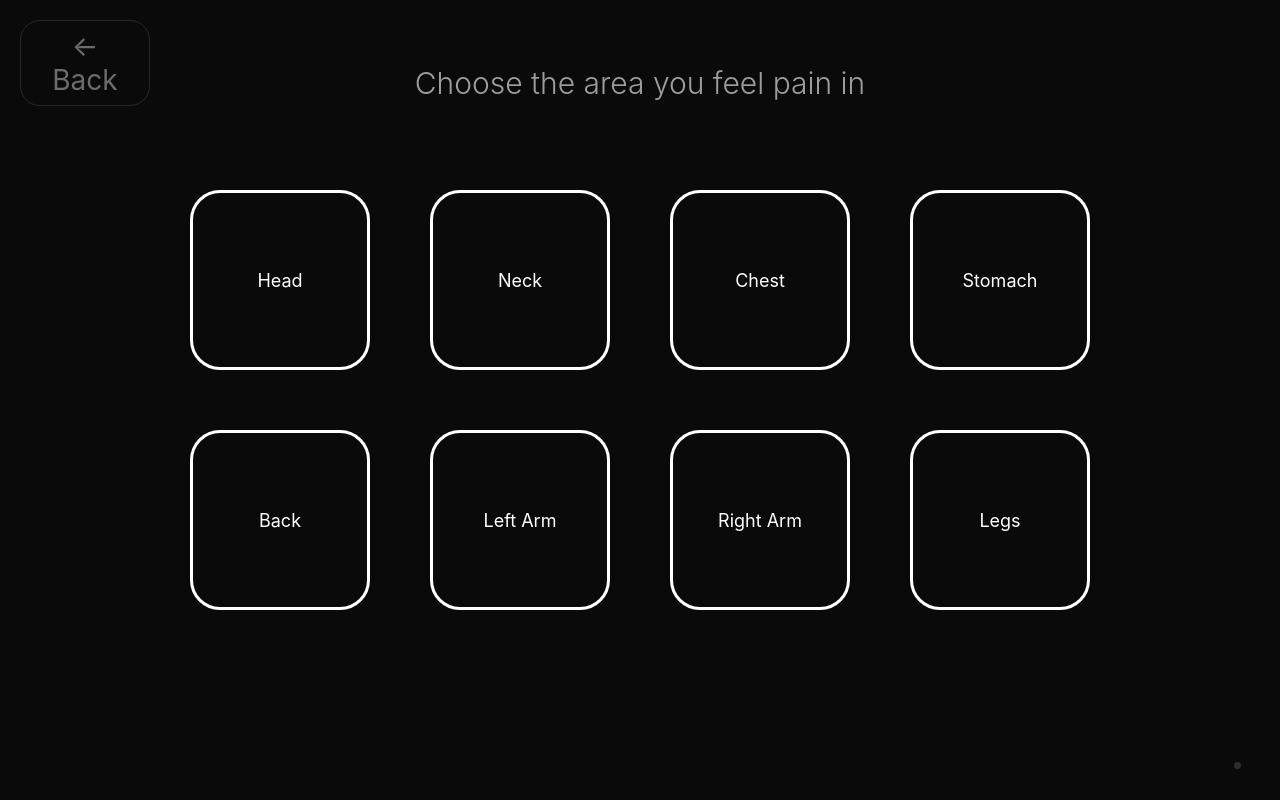
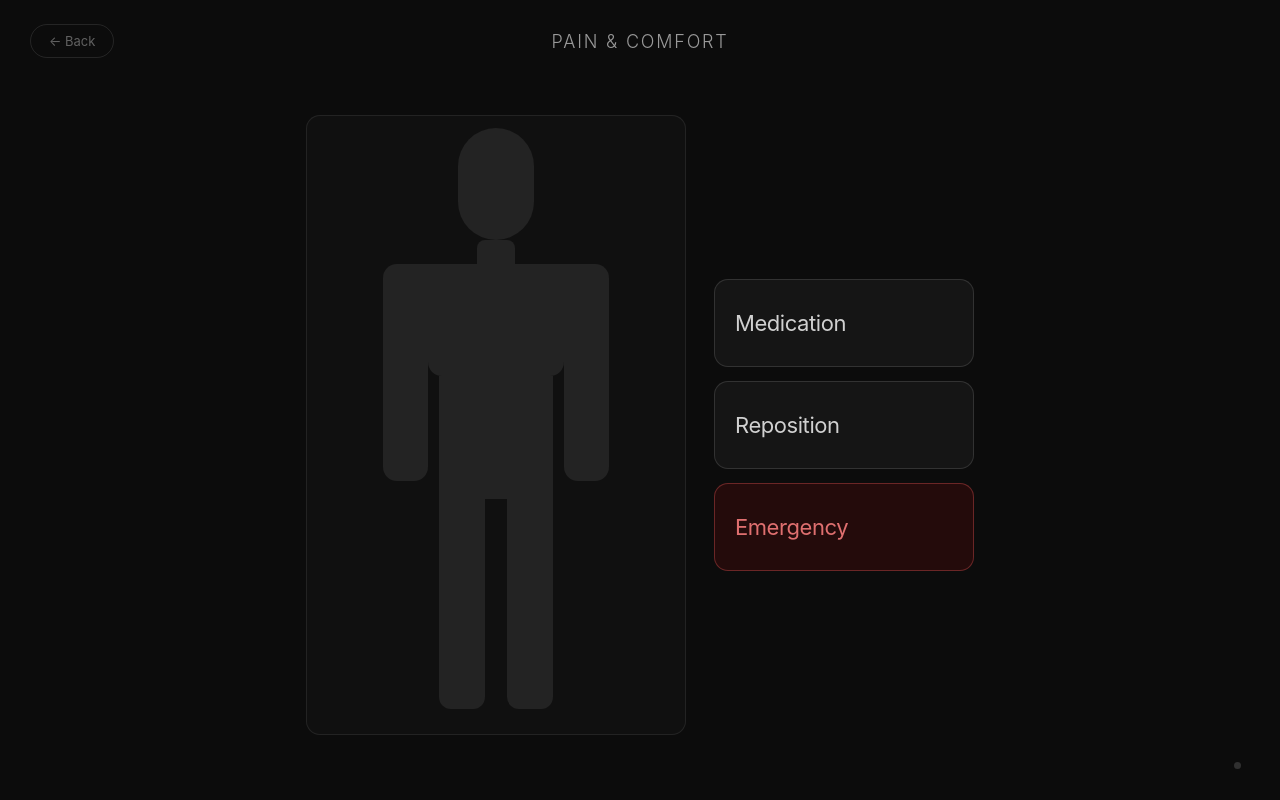
Before and after one commit to alekmiltenov/Voxen, a React (Vite) app in the folder frontend/: page /pain in a window 1280 px wide. Built offline with nearby package versions, Linux system fonts and the light colour scheme.

Commit message:
fix: pain page UI

```diff
--- a/frontend/src/pages/Pain.jsx
+++ b/frontend/src/pages/Pain.jsx
@@ -1,104 +1,356 @@
+import { useCallback, useEffect, useRef, useState } from "react";
 import { useNavigate } from "react-router-dom";
+import { apiPost } from "../api";
+import { useInputControl } from "./InputControlContext";
 
 const BODY_PARTS = [
-  "Head",
-  "Neck",
-  "Chest",
-  "Stomach",
-  "Back",
-  "Left Arm",
-  "Right Arm",
-  "Legs",
+  { id: "head", label: "Head", speech: "My head hurts", shape: { top: "2%", left: "40%", width: "20%", height: "18%", borderRadius: "999px" } },
+  { id: "neck", label: "Neck", speech: "My neck hurts", shape: { top: "20%", left: "45%", width: "10%", height: "4%", borderRadius: "8px 8px 0px 0px" } },
+  { id: "left-arm", label: "L arm", speech: "My left arm hurts", shape: { top: "24%", left: "20%", width: "12%", height: "35%", borderRadius: "14px 0px 14px 14px" } },
+  { id: "chest", label: "Chest", speech: "My chest hurts", shape: { top: "24%", left: "32%", width: "36%", height: "18%", borderRadius: "0px 0px 14px 14px" } },
+  { id: "right-arm", label: "R arm", speech: "My right arm hurts", shape: { top: "24%", left: "68%", width: "12%", height: "35%", borderRadius: "0px 14px 14px 14px" } },
+  { id: "stomach", label: "Stomach", speech: "My stomach hurts", shape: { top: "42%", left: "35%", width: "30%", height: "12%", borderRadius: "0px" } },
+  { id: "back", label: "Back", speech: "My back hurts", shape: { top: "54%", left: "35%", width: "30%", height: "8%", borderRadius: "0px 0px 0px 0px" } },
+  { id: "left-leg", label: "L leg", speech: "My left leg hurts", shape: { top: "62%", left: "35%", width: "12%", height: "34%", borderRadius: "0px 0px 12px 12px" } },
+  { id: "right-leg", label: "R leg", speech: "My right leg hurts", shape: { top: "62%", left: "53%", width: "12%", height: "34%", borderRadius: "0px 0px 12px 12px" } },
 ];
+
+const QUICK_OPTIONS = [
+  { id: "medication", label: "Medication", speech: "I need medication", tone: "neutral" },
+  { id: "reposition", label: "Reposition", speech: "Please help me reposition", tone: "neutral" },
+  { id: "emergency", label: "Emergency", speech: "Emergency. Please help me now", tone: "danger" },
+];
+
+const ITEMS = [
+  ...BODY_PARTS.map((part) => ({
+    id: part.id,
+    type: "body",
+    label: part.label,
+    speech: part.speech,
+  })),
+  ...QUICK_OPTIONS.map((option) => ({
+    id: option.id,
+    type: "quick",
+    label: option.label,
+    speech: option.speech,
+    tone: option.tone,
+  })),
+];
+
+const ITEM_INDEX = Object.fromEntries(ITEMS.map((item, idx) => [item.id, idx]));
 
 export default function Pain() {
   const navigate = useNavigate();
+  const { mode, enabled, register, unregister } = useInputControl();
 
-  function speak(part) {
-    const text = `My ${part.toLowerCase()} hurts`;
-    speechSynthesis.speak(new SpeechSynthesisUtterance(text));
-  }
+  const [selIdx, setSelIdx] = useState(0);
+  const [status, setStatus] = useState(null);
+  const selRef = useRef(0);
+  const dwellRef = useRef({ idx: null, start: 0, fired: false });
+
+  const setSel = (next) => {
+    selRef.current = next;
+    setSelIdx(next);
+  };
+
+  const speak = useCallback((text) => {
+    if (!text) return;
+    if (window.speechSynthesis) {
+      window.speechSynthesis.cancel();
+      window.speechSynthesis.speak(new SpeechSynthesisUtterance(text));
+    }
+  }, []);
+
+  const fireSelection = useCallback(async (item) => {
+    if (!item) return;
+
+    setStatus(null);
+    speak(item.speech);
+
+    if (item.id === "emergency") {
+      try {
+        const res = await apiPost("/actions/execute", { action: 2 });
+        setStatus({ ok: true, msg: res.message ?? "Emergency alert sent" });
+      } catch (e) {
+        setStatus({ ok: false, msg: e.message ?? "Emergency alert failed" });
+      }
+    } else {
+      setStatus({ ok: true, msg: item.type === "body" ? `${item.label} selected` : `${item.label} requested` });
+    }
+
+    setTimeout(() => setStatus(null), 2500);
+  }, [speak]);
+
+  useEffect(() => {
+    register((cmd) => {
+      const total = ITEMS.length;
+      const current = selRef.current;
+
+      if (mode === "head") {
+        if (cmd === "LEFT") setSel((current - 1 + total) % total);
+        if (cmd === "RIGHT") setSel((current + 1) % total);
+        if (cmd === "FORWARD") fireSelection(ITEMS[current]);
+        if (cmd === "BACK") navigate("/");
+        return;
+      }
+
+      let next = current;
+      if (cmd === "UP" || cmd === "LEFT") next = (current - 1 + total) % total;
+      if (cmd === "DOWN" || cmd === "RIGHT") next = (current + 1) % total;
+
+      if (next !== current) setSel(next);
+
+      const dwell = dwellRef.current;
+      if (dwell.idx === next && !dwell.fired) {
+        if (Date.now() - dwell.start >= 1800) {
+          dwell.fired = true;
+          fireSelection(ITEMS[next]);
+        }
+      } else if (dwell.idx !== next) {
+        dwellRef.current = { idx: next, start: Date.now(), fired: false };
+      }
+
+      if (cmd === "FORWARD") fireSelection(ITEMS[current]);
+      if (cmd === "BACK") navigate("/");
+    });
+
+    return () => unregister();
+  }, [fireSelection, mode, navigate, register, unregister]);
+
+  const isEyeLike = mode === "eyes" || mode === "cnn";
 
   return (
-    <div style={styles.container}>
-      <button style={styles.backBtn} onClick={() => navigate("/")}>
-        ← Back
-      </button>
+    <div style={s.page}>
+      <div style={s.header}>
+        <button style={s.backBtn} onClick={() => navigate("/")}>← Back</button>
+        <span style={s.title}>Pain & comfort</span>
+        {status && (
+          <div
+            style={{
+              ...s.toast,
+              position: "absolute",
+              top: "50%",
+              right: 0,
+              transform: "translateY(-50%)",
+              borderColor: status.ok ? "rgba(255,255,255,0.18)" : "rgba(255,90,90,0.45)",
+              color: status.ok ? "rgba(255,255,255,0.75)" : "rgba(255,120,120,0.9)",
+            }}
+          >
+            {status.msg}
+          </div>
+        )}
+      </div>
 
-      <h2 style={styles.title}>
-        Choose the area you feel pain in
-      </h2>
+      <div style={s.content}>
+        <div style={s.bodyCanvas}>
+          {BODY_PARTS.map((part) => {
+              const idx = ITEM_INDEX[part.id];
+              const isSelected = enabled && selIdx === idx;
 
-      <div style={styles.grid}>
-        {BODY_PARTS.map((part) => (
-          <button
-            key={part}
-            style={styles.card}
-            onClick={() => speak(part)}
-          >
-            {part}
-          </button>
-        ))}
+              return (
+                <button
+                  key={part.id}
+                  style={{
+                    ...s.hotspot,
+                    ...part.shape,
+                    fontSize: part.id === "neck" ? "clamp(11px, 1.1vw, 15px)" : s.hotspot.fontSize,
+                    border: "none",
+                    background: isSelected ? "rgba(255,255,255,0.18)" : "rgba(255,255,255,0.08)",
+                    color: isSelected ? "rgba(255,255,255,0.92)" : "rgba(255,255,255,0.45)",
+                    boxShadow: isSelected ? "0 0 0 1px rgba(255,255,255,0.2) inset" : "none",
+                  }}
+                  onMouseEnter={(e) => {
+                    if (!isSelected) {
+                      e.currentTarget.style.background = "rgba(255,255,255,0.12)";
+                      const span = e.currentTarget.querySelector('span');
+                      if (span) span.style.opacity = "1";
+                    }
+                  }}
+                  onMouseLeave={(e) => {
+                    if (!isSelected) {
+                      e.currentTarget.style.background = "rgba(255,255,255,0.08)";
+                      const span = e.currentTarget.querySelector('span');
+                      if (span) span.style.opacity = "0";
+                    }
+                  }}
+                  onClick={() => fireSelection(ITEMS[idx])}
+                >
+                  <span style={{ opacity: 0, transition: 'opacity 0.2s' }}>
+                    {part.label}
+                  </span>
+                </button>
+              );
+            })}
+          </div>
+
+        <div style={s.quickCol}>
+          {QUICK_OPTIONS.map((option) => {
+            const idx = ITEM_INDEX[option.id];
+            const isSelected = enabled && selIdx === idx;
+            const isDanger = option.tone === "danger";
+
+            return (
+              <button
+                key={option.id}
+                style={{
+                  ...s.quickBtn,
+                  borderColor: isSelected
+                    ? isDanger ? "rgba(210,70,70,0.9)" : "rgba(255,255,255,0.58)"
+                    : isDanger ? "rgba(125,45,45,0.8)" : "rgba(255,255,255,0.12)",
+                  background: isSelected
+                    ? isDanger ? "rgba(90,20,20,0.62)" : "rgba(255,255,255,0.14)"
+                    : isDanger ? "rgba(40,12,12,0.92)" : "rgba(255,255,255,0.04)",
+                  color: isSelected
+                    ? isDanger ? "rgba(255,150,150,1)" : "rgba(255,255,255,0.95)"
+                    : isDanger ? "rgba(240,120,120,0.92)" : "rgba(255,255,255,0.8)",
+                }}
+                onMouseEnter={(e) => {
+                  if (!isSelected) {
+                    e.currentTarget.style.background = isDanger ? "rgba(70,18,18,0.95)" : "rgba(255,255,255,0.1)";
+                  }
+                }}
+                onMouseLeave={(e) => {
+                  if (!isSelected) {
+                    e.currentTarget.style.background = isDanger ? "rgba(40,12,12,0.92)" : "rgba(255,255,255,0.04)";
+                  }
+                }}
+                onClick={() => fireSelection(ITEMS[idx])}
+              >
+                {option.label}
+              </button>
+            );
+          })}
+        </div>
       </div>
+
+      {enabled && (
+        <p style={s.legend}>
+          {mode === "head"
+            ? "LEFT / RIGHT navigate · FORWARD select · BACK home"
+            : isEyeLike
+              ? "UP / DOWN / LEFT / RIGHT navigate · FORWARD or dwell to select"
+              : "Input control enabled"}
+        </p>
+      )}
     </div>
   );
 }
 
-const styles = {
-  container: {
+const s = {
+  page: {
+    width: "100vw",
     height: "100vh",
-    width: "100vw",
-    background: "#0a0a0a",
+    background: "#0c0c0c",
     color: "white",
     display: "flex",
     flexDirection: "column",
+    padding: "24px 30px",
+    gap: "16px",
+    overflow: "hidden",
+  },
+  header: {
+    display: "flex",
+    justifyContent: "center",
     alignItems: "center",
-    justifyContent: "center",
+    position: "relative",
+    minHeight: "34px",
   },
-
-  title: {
-    position: "absolute",
-    top: "40px",
-    fontSize: "30px",
-    fontWeight: "300",
-    color: "rgba(255,255,255,0.6)",
-  },
-
-
   backBtn: {
     position: "absolute",
-    top: "20px",
-    left: "20px",
+    top: "50%",
+    left: 0,
+    transform: "translateY(-50%)",
     padding: "8px 18px",
     borderRadius: "20px",
     background: "transparent",
-    border: "1px solid rgba(255,255,255,0.12)",
-    color: "rgba(255,255,255,0.4)",
-    fontSize: "28px",
+    border: "1px solid rgba(255,255,255,0.1)",
+    color: "rgba(255,255,255,0.35)",
+    fontSize: "13px",
     cursor: "pointer",
-    width: 130,
   },
-
-  grid: {
-    display: "grid",
-    gridTemplateColumns: "repeat(4, 180px)",
-    gap: "60px",
-    justifyContent: "center",
-    alignItems: "center",
+  title: {
+    fontSize: "18px",
+    fontWeight: 300,
+    color: "rgba(255,255,255,0.58)",
+    letterSpacing: "0.1em",
+    textTransform: "uppercase",
   },
-
-  card: {
-    width: "180px",
-    height: "180px",
-    borderRadius: "30px",
-    background: "transparent",
-    border: "3px solid white",
-    color: "white",
-    fontSize: "18px",
+  toast: {
+    padding: "10px 16px",
+    borderRadius: "10px",
+    border: "1px solid",
+    background: "rgba(255,255,255,0.04)",
+    fontSize: "14px",
+    textAlign: "center",
+  },
+  content: {
+    flex: 1,
+    minHeight: 0,
     display: "flex",
     alignItems: "center",
     justifyContent: "center",
+    gap: "28px",
+  },
+  bodyCard: {
+    width: "min(52vw, 380px)",
+    height: "min(78vh, 620px)",
+    borderRadius: "18px",
+    background: "rgba(255,255,255,0.02)",
+    padding: "18px",
+  },
+  bodyCanvas: {
+    position: "relative",
+    width: "min(52vw, 380px)",
+    height: "min(78vh, 620px)",
+    borderRadius: "14px",
+    background: "rgba(255,255,255,0.02)",
+    border: "1px solid rgba(255,255,255,0.08)",
+  },
+  labelsSvg: {
+    position: "absolute",
+    top: 0,
+    left: 0,
+    width: "100%",
+    height: "100%",
+    pointerEvents: "none",
+  },
+  hotspot: {
+    position: "absolute",
+    border: "1px solid",
+    fontSize: "clamp(12px, 1.4vw, 18px)",
+    fontWeight: 300,
+    letterSpacing: "0.01em",
+    display: "flex",
+    alignItems: "center",
+    justifyContent: "center",
+    textTransform: "lowercase",
     cursor: "pointer",
-    transition: "all 0.2s ease",
+    transition: "border-color 0.15s, background 0.15s, color 0.15s",
+  },
+  quickCol: {
+    width: "min(36vw, 260px)",
+    display: "flex",
+    flexDirection: "column",
+    gap: "14px",
+  },
+  quickBtn: {
+    minHeight: "88px",
+    borderRadius: "14px",
+    border: "1px solid",
+    fontSize: "22px",
+    fontWeight: 400,
+    letterSpacing: "-0.02em",
+    textAlign: "left",
+    padding: "0 20px",
+    cursor: "pointer",
+    transition: "background 0.15s, border-color 0.15s, color 0.15s",
+  },
+  legend: {
+    margin: 0,
+    textAlign: "center",
+    fontSize: "12px",
+    color: "rgba(255,255,255,0.2)",
+    letterSpacing: "0.06em",
+    textTransform: "uppercase",
   },
 };
```
